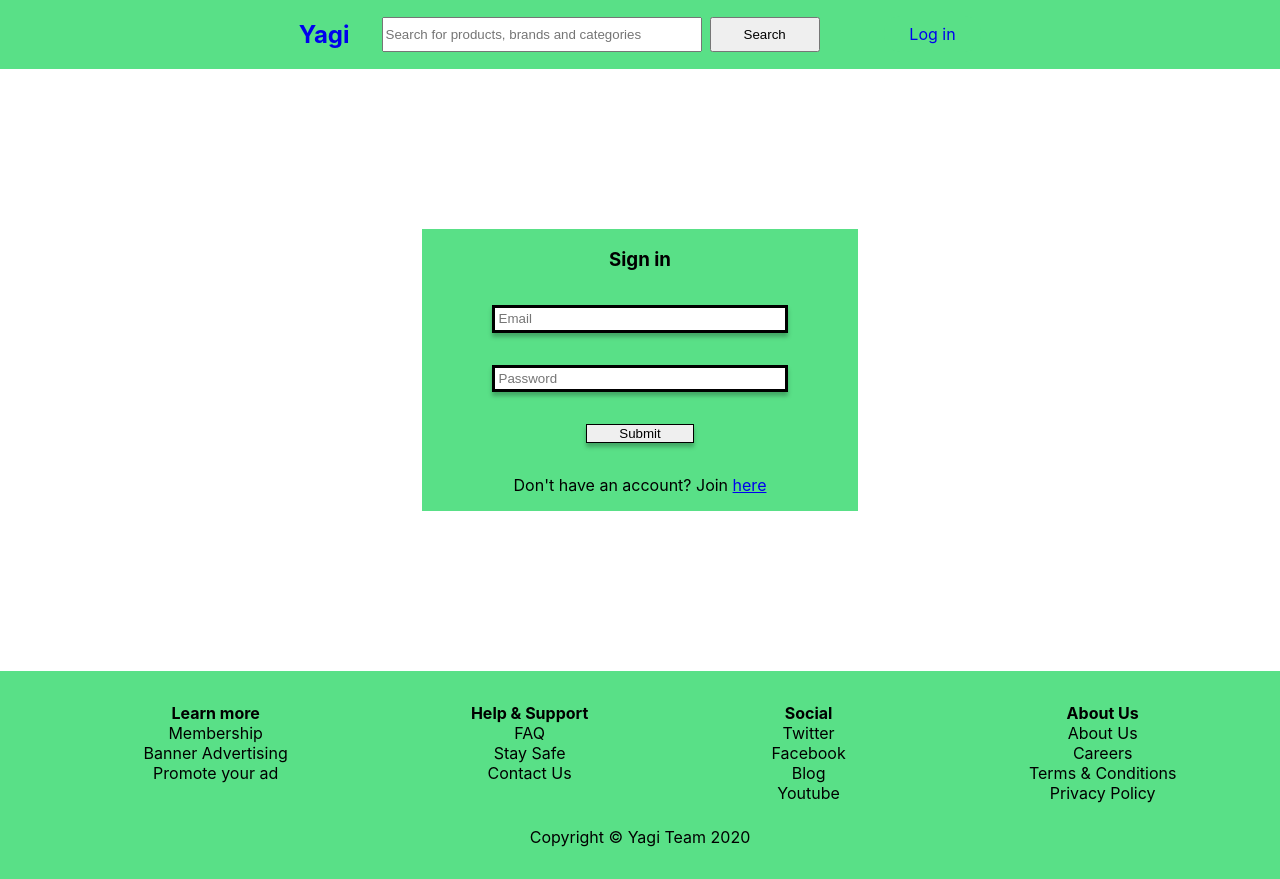
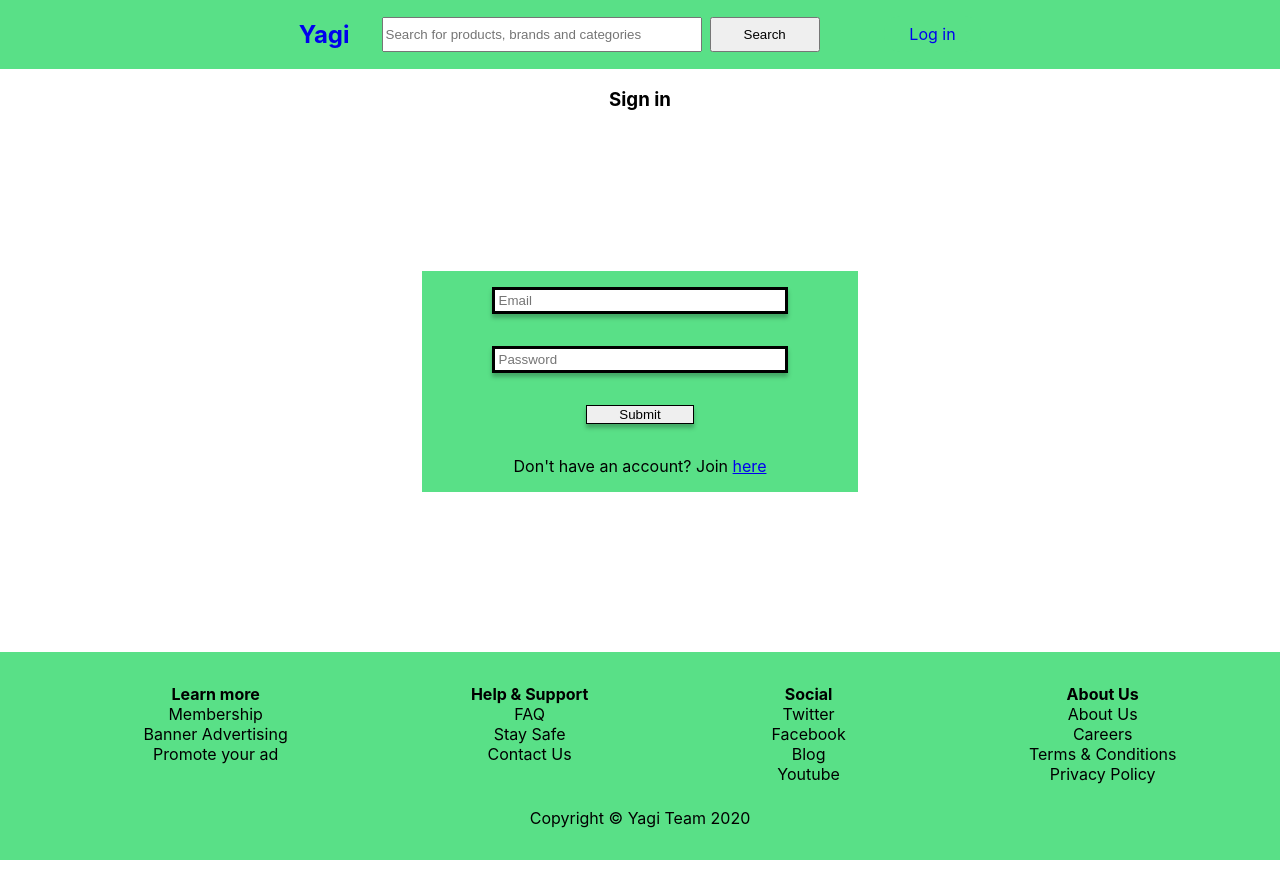
Before and after one commit to DavidKuseh/Yagi-fe, a React (Create React App) app: page /login in a window 1280 px wide. Built offline with nearby package versions, Linux system fonts and the light colour scheme.

Commit message:
set up basic login functionality, minimal styling

```diff
--- a/src/Components/Login.js
+++ b/src/Components/Login.js
@@ -1,7 +1,8 @@
 import React from "react";
 import { Link } from 'react-router-dom';
+import { login } from "../redux-store/actions/auths";
 import { connect } from 'react-redux';
-import { useFormik } from "formik";
+import { withFormik, Form, Field } from "formik";
 import * as Yup from "yup";
 import styled from "styled-components";
 
@@ -32,60 +33,52 @@ const LoginStyle = styled.div`
     }
 `
 
-const Login = ( success ) => {
-    const formik = useFormik({
-        initialValues: {
-            email:"",
-            password:""
-        },
-        validationSchema: Yup.object({
-            email: Yup.string()
-            .email("Invalid email address")
-            .required(),
-            password: Yup.string()
-            .required("required")
-        }),
-        onSubmit: () => {
-            console.log("Login successful")
-        }
-    });
+const Login = ({touched, errors}) => {
+
     return (
         <LoginStyle>
-        <form onSubmit={formik.handleSubmit}>
-            <h3>Sign in</h3>
-            <input
-                id ="email"
-                name="email"
-                type="email"
-                onChange={formik.handleChange}
-                value={formik.values.email}
-                placeholder="Email"
-            />
-            {formik.touched.email && formik.errors.email ? (
-                <div>{formik.errors.email}</div>
-            ) : null}
-            <input
-                id ="password"
-                name="password"
-                type="password"
-                onChange={formik.handleChange}
-                value={formik.values.password}
-                placeholder="Password"
-            />
-            {formik.touched.password && formik.errors.password ? (
-                <div>{formik.errors.password}</div>
-            ) : null}
+        <h3>Sign in</h3>
+        <Form>
+            <div className="input">
+                {touched.email && errors.email}
+                <Field
+                    name="email"
+                    type="email"
+                    placeholder="Email"
+                />
+            </div>
+            <div className="input">
+                {touched.password && touched.password}
+                <Field
+                    name="password"
+                    type="password"
+                    placeholder="Password"
+                />
+            </div>
             <button type="submit">Submit</button>
             <p>Don't have an account? Join <Link to= '/register'>here</Link></p>
-        </form>
+        </Form>
         </LoginStyle>
     )
 }
 
-const mapStateToProps = store => {
-    return {
-        success : store.auth.login_success
-    };
-};
+const FormikForm = withFormik({
+    mapPropsToValues({ email, password }) {
+        return {
+            email:email || "",
+            password: password || ""
+        }
+    },
+    validationSchema: Yup.object({
+        email: Yup.string()
+        .email("Invalid email address")
+        .required(),
+        password: Yup.string()
+        .required("required")
+    }),
+    handleSubmit(values, { props }) {
+        props.login(values, props.history)
+      }
+})(Login);
 
-export default connect(mapStateToProps)(Login);
+export default connect(state => state, { login })(FormikForm);
```
